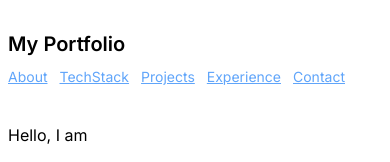
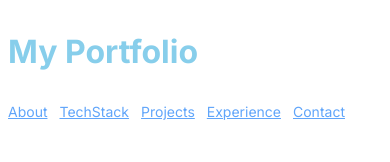
Before and after one commit to mayurrajrathore07-lang/my-first-app, a React (Create React App) app: page / in a window 390 px wide. Shown: the top 162 px of the page. Built offline with nearby package versions, Linux system fonts and the light colour scheme.

Commit message:
size change

```diff
--- a/src/components/Navbar.css
+++ b/src/components/Navbar.css
@@ -8,6 +8,7 @@
 .navbar-brand {
   font-size: 1.25rem;
   font-weight: 600;
+  color: skyblue;
 }
 
 .navbar-links {
@@ -24,7 +25,14 @@
     gap: 0.75rem;
   }
 
+  .navbar-brand {
+  font-size: 2rem;
+  font-weight: 700;
+  color: skyblue;
+}
+
   .navbar-links {
+    padding-top: 20px;
     flex-wrap: wrap;
     gap: 0.75rem;
   }
```
